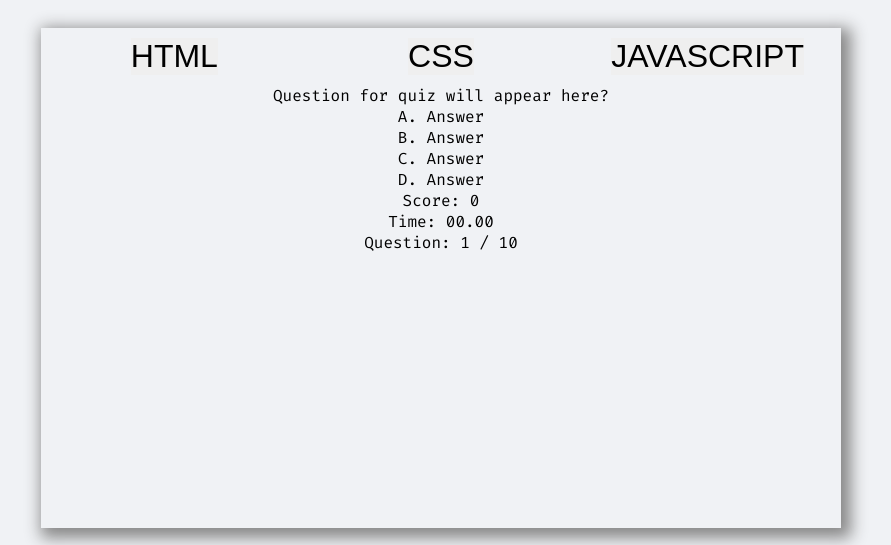
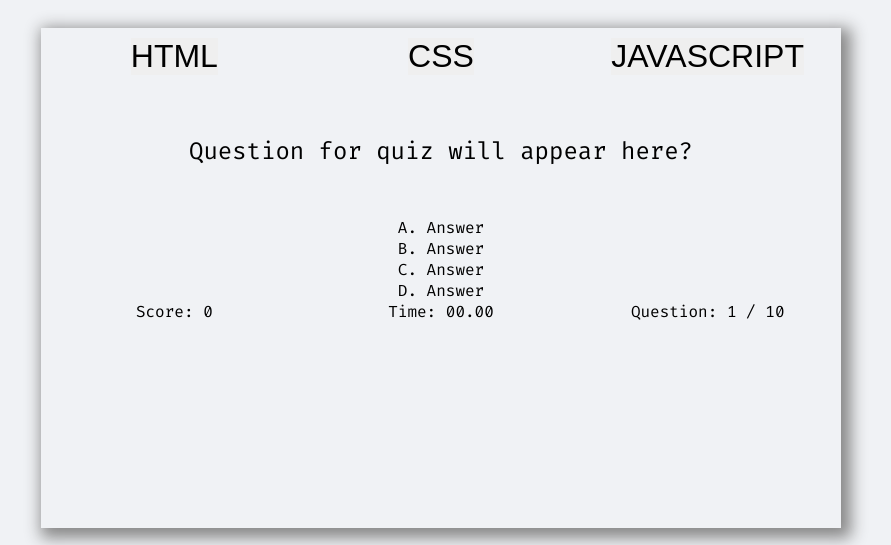
Before and after one commit to nofursad/codingquiz, a plain HTML site: page index.html in a window 1280 px wide. Shown: the part 156-701 px from the top of the page, without its empty margins (199-1090 px from the left). Drawn offline with Linux system fonts and the light colour scheme.

Commit message:
Add style to question container.

```diff
--- a/assets/css/style.css
+++ b/assets/css/style.css
@@ -53,10 +53,22 @@ main {
     padding: 10px 0px;
 }
 
-.catagory {
+.catagory,
+.scoreBoardSection {
     flex: 1;
+    /* box-shadow: 0px 5px 5px -5px #888; */
 }
-
 .btnCatagory {
     font-size: 200%;
 }
+
+#questionContainer {
+    width: 85%;
+    margin: auto;
+    padding: 50px 0;
+    font-size: 1.5rem;
+}
+
+#scoreBoard {
+    display: flex;
+}
--- a/index.html
+++ b/index.html
@@ -52,13 +52,13 @@
 
                 <!-- Score board area for information about the quiz -->
                 <div id="scoreBoard">
-                    <div id="score">
+                    <div id="score" class="scoreBoardSection">
                         <p>Score: <span id="scoreUpdate">0</span></p>
                     </div>
-                    <div id="countDown">
+                    <div id="countDown" class="scoreBoardSection">
                         <p>Time: <span id="quizTimer">00.00</span></p>
                     </div>
-                    <div id="questionNumber">
+                    <div id="questionNumber" class="scoreBoardSection">
                         <p>Question: <span id="questionNum">1</span> / 10</p>
                     </div>
                 </div>
```
